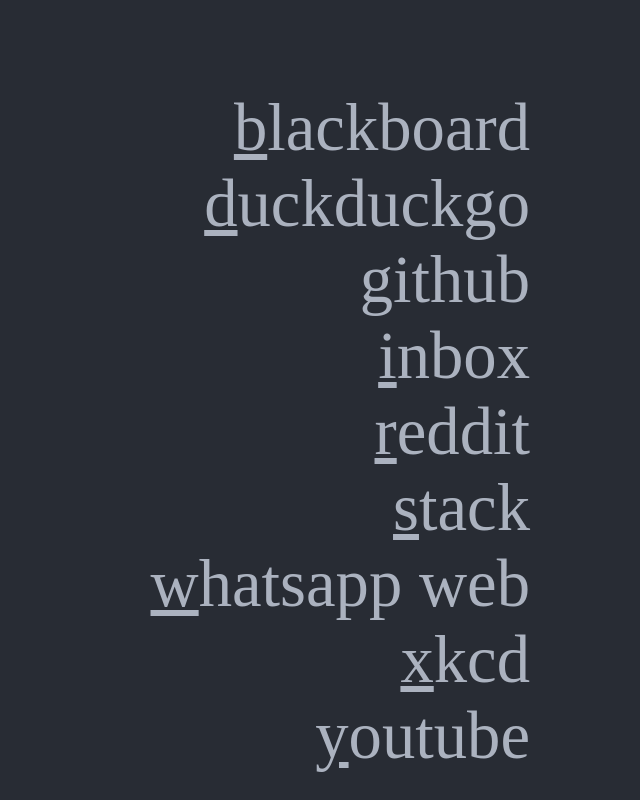
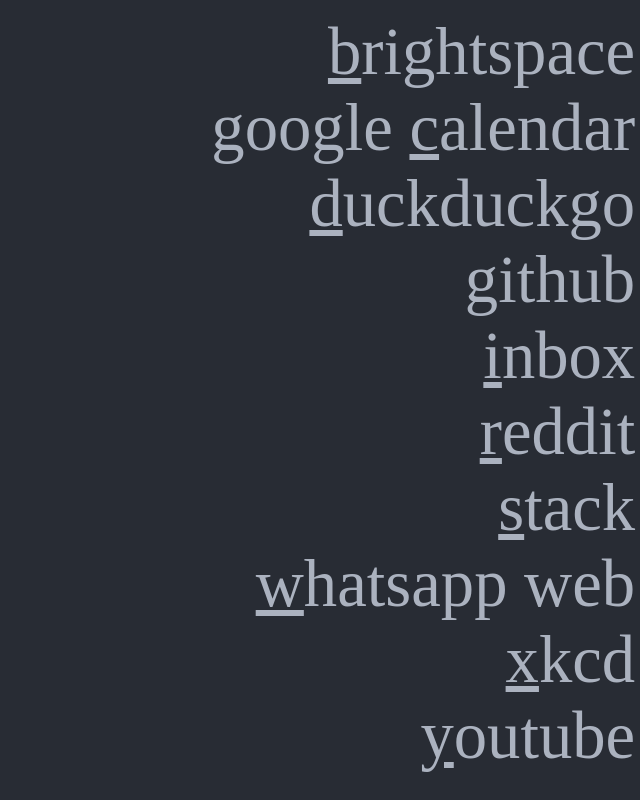
Before and after one commit to Synthetica9/Synthetica9.github.io, a PHP site: page / in a window 1280 px wide. Shown: the whole page, without its empty margins (640-1280 px from the left). Run offline with PHP 8.4, Linux system fonts and the light colour scheme.

Commit message:
Added calendar, changed from blackboard to brightspace

```diff
--- a/page.htm
+++ b/page.htm
@@ -23,7 +23,8 @@
 <body>
   <div class="bottomDiv">
       <ul id="linkList">
-        <li><a href="https://blackboard.ru.nl"><u>b</u>lackboard</a>
+        <li><a href="https://brightspace.ru.nl"><u>b</u>rightspace</a>
+        <li><a href="https://calendar.google.com">google <u>c</u>alendar</a>
         <li><a href="https://duckduckgo.com/"><u>d</u>uckduckgo</a>
         <li><a href="https://github.com/"><u>g</u>ithub</a>
         <li><a href="https://inbox.google.com"><u>i</u>nbox</a>
--- a/style.css
+++ b/style.css
@@ -3,9 +3,9 @@
   bottom:0px;
   font-family: Ubuntu;
   font-weight: 100;
-  padding: 10px;
+  padding-bottom: 10px;
   position:fixed;
-  width:90%;
+  width:99%;
   text-align: right;
 }
 
```
